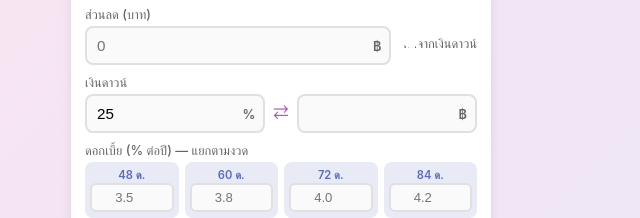
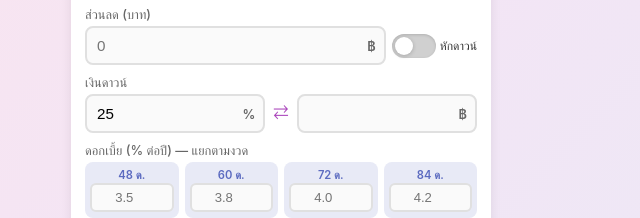
Before and after one commit to MadUnderdog/interest-calculator, a website: page public/index.html in a window 1280 px wide. Shown: the part 247-465 px from the top of the page, 359-999 px from the left. Drawn offline with Linux system fonts and the light colour scheme.

Commit message:
fix: toggle หักดาวน์ — ย้ายออกจาก flex label, ลดขนาด, สั้นเป็นหักดาวน์

```diff
--- a/public/index.html
+++ b/public/index.html
@@ -50,15 +50,16 @@ h1{text-align:center;font-size:1.15rem;margin:8px 0 10px;background:linear-gradi
 .down-arrow{display:flex;align-items:flex-end;padding-bottom:10px;font-size:1.2rem;color:var(--accent);flex-shrink:0}
 
 /* Discount row */
-.discount-row{display:flex;gap:8px;align-items:flex-end}
+.discount-row{display:flex;gap:6px;align-items:center}
 .discount-row .field{flex:1;margin-bottom:0}
-.discount-check{display:flex;align-items:center;gap:6px;padding-bottom:10px;font-size:.78rem;color:var(--muted);white-space:nowrap;cursor:pointer}
-.toggle{position:relative;width:44px;height:24px;flex-shrink:0}
-.toggle input{opacity:0;width:0;height:0}
-.toggle .slider{position:absolute;top:0;left:0;right:0;bottom:0;background:#ccc;border-radius:24px;transition:.2s}
-.toggle .slider::before{content:'';position:absolute;height:18px;width:18px;left:3px;bottom:3px;background:#fff;border-radius:50%;transition:.2s}
-.toggle input:checked+.slider{background:linear-gradient(135deg,var(--accent),var(--accent2))}
-.toggle input:checked+.slider::before{transform:translateX(20px)}
+.discount-toggle-row{display:flex;align-items:center;gap:4px;cursor:pointer;user-select:none;flex-shrink:0}
+.discount-toggle-label{font-size:.75rem;color:var(--text);font-weight:500;white-space:nowrap}
+.toggle{position:relative;width:44px;height:24px;flex-shrink:0;cursor:pointer;display:inline-block;vertical-align:middle}
+.toggle input{opacity:0;width:0;height:0;position:absolute}
+.toggle .slider{position:absolute;top:0;left:0;right:0;bottom:0;background:#d0d0d0;border-radius:24px;transition:.3s cubic-bezier(.4,0,.2,1);box-shadow:inset 0 1px 3px rgba(0,0,0,.15)}
+.toggle .slider::before{content:'';position:absolute;height:18px;width:18px;left:3px;bottom:3px;background:#fff;border-radius:50%;transition:.3s cubic-bezier(.4,0,.2,1);box-shadow:0 1px 4px rgba(0,0,0,.2)}
+.toggle input:checked+.slider{background:linear-gradient(135deg,var(--accent),var(--accent2));box-shadow:inset 0 1px 3px rgba(0,0,0,.1)}
+.toggle input:checked+.slider::before{transform:translateX(18px)}
 
 /* Rate grid */
 .rate-grid{display:flex;gap:6px}
@@ -227,7 +228,10 @@ h1{text-align:center;font-size:1.15rem;margin:8px 0 10px;background:linear-gradi
               <input type="text" id="car-discount" inputmode="numeric" placeholder="0" oninput="syncDiscount()">
               <span class="down-suffix">฿</span>
             </div>
-            <label class="discount-check" onclick="this.querySelector('input').click()"><span class="toggle"><input type="checkbox" id="car-discount-down"><span class="slider"></span></span> หักจากเงินดาวน์</label>
+            <div class="discount-toggle-row" onclick="this.querySelector('input').click()">
+              <span class="toggle"><input type="checkbox" id="car-discount-down"><span class="slider"></span></span>
+              <span class="discount-toggle-label">หักดาวน์</span>
+            </div>
           </div>
         </div>
         <div class="field">
```
